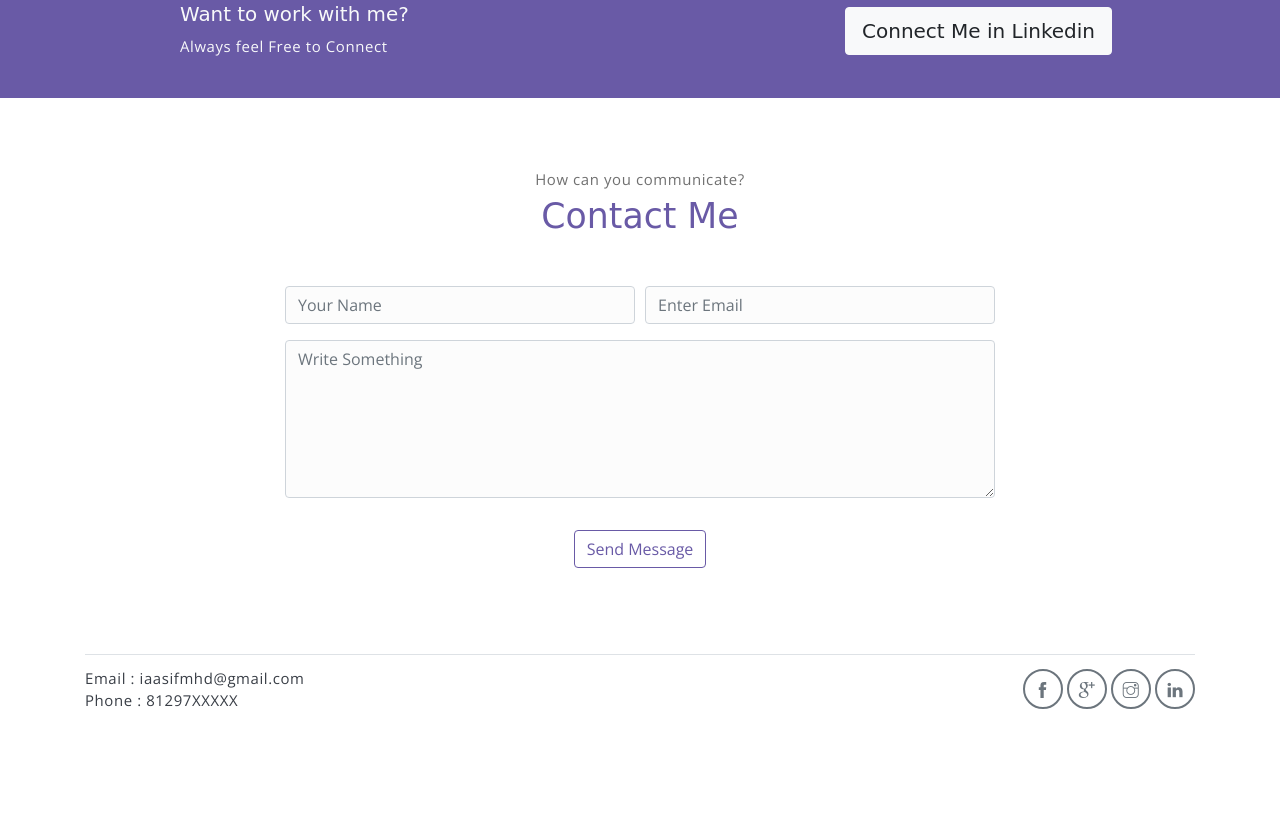
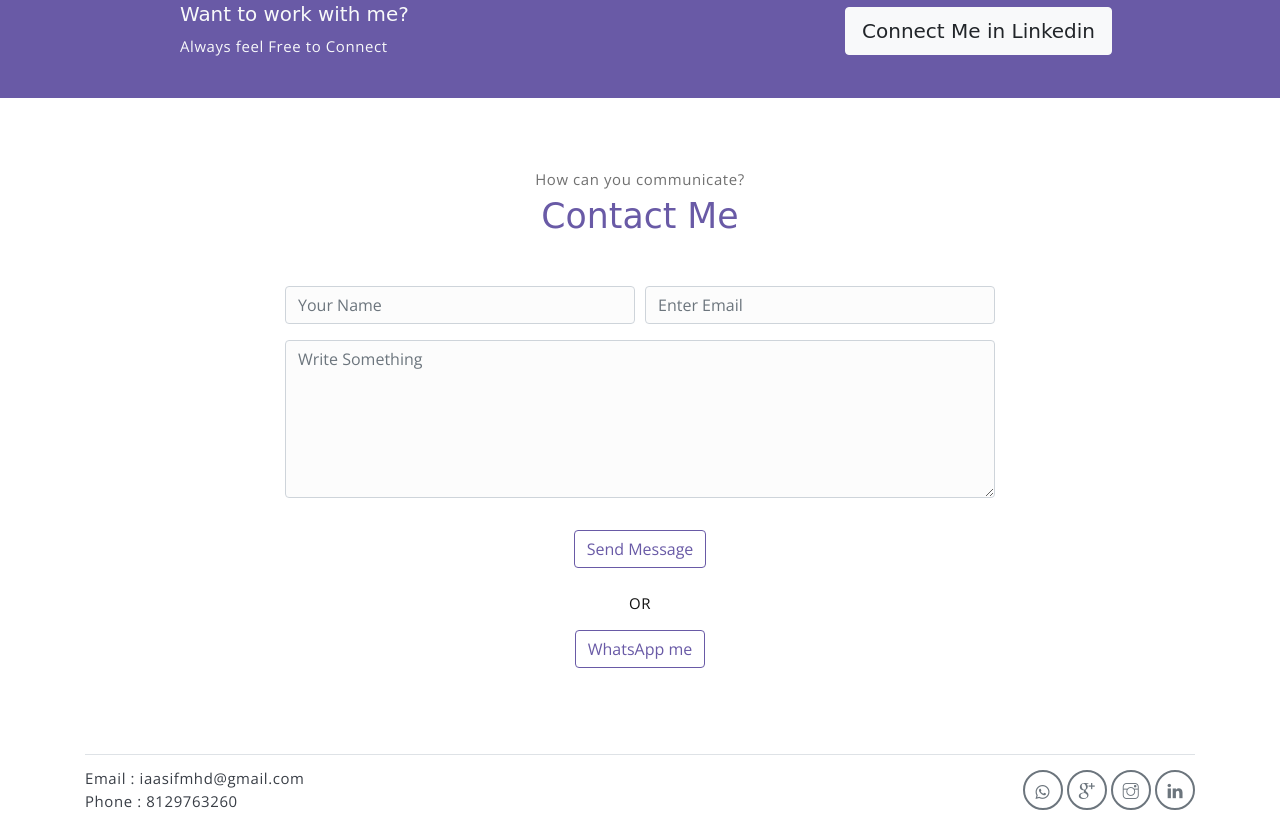
Before and after one commit to MohammedAsifM/Myportfolio, a website: page index.html in a window 1280 px wide. Shown: the part 1941-2765 px from the top of the page. Before the commit the page ends 2665 px from the top, so only its background shows below. Drawn offline with nearby package versions, Linux system fonts and the light colour scheme; a web font is replaced by a local one.

Commit message:
minorupdates

```diff
--- a/index.html
+++ b/index.html
@@ -11,6 +11,8 @@
     <link rel="stylesheet" href="assets/vendors/themify-icons/css/themify-icons.css">
 
     <link rel="stylesheet" href="assets/css/meyawo.css">
+    <link rel="stylesheet" href="https://cdnjs.cloudflare.com/ajax/libs/font-awesome/6.0.0-beta3/css/all.min.css">
+
 </head>
 
 <body data-spy="scroll" data-target=".navbar" data-offset="40" id="home">
@@ -438,6 +440,10 @@
                     </div>
                     <div class="form-group col-sm-12 mt-3">
                         <input type="submit" value="Send Message" class="btn btn-outline-primary rounded">
+                        <br> <br>
+                        <p>OR</p>
+                        <a href="https://api.whatsapp.com/send?phone=8129763260" class="btn btn-outline-primary rounded" target="_blank">WhatsApp me
+                        </a>
                     </div>
                 </div>
             </form>
@@ -450,12 +456,17 @@
 
             <p>Email : iaasifmhd@gmail.com
             <br>
-            Phone : 81297XXXXX</p>
+            Phone : 8129763260</p>
             <div class="social-links text-right m-auto ml-sm-auto">
-                <a href="javascript:void(0)" class="link"><i class="ti-facebook"></i></a>
-                <a href="javascript:void(0)" class="link"><i class="ti-google"></i></a>
-                <a href="javascript:void(0)" class="link"><i class="ti-instagram"></i></a>
-                <a href="https://www.linkedin.com/in/yourprofile" class="link"><i class="ti-linkedin"></i></a>
+                <a href="https://api.whatsapp.com/send?phone=8129763260" class="link" target="_blank">
+                    <i class="fab fa-whatsapp"></i>
+                </a>
+
+                <a href="mailto:iaasifmhd@gmail.com" class="link">
+                    <i class="ti-google"></i>
+                </a>
+                <a href="https://www.instagram.com/aaasiiiffff?igsh=MXJ1aWl5dDA1eWU1bg==" class="link"><i class="ti-instagram"></i></a>
+                <a href="https://www.linkedin.com/in/mohammed-asif-a56ba325b?utm_source=share&utm_campaign=share_via&utm_content=profile&utm_medium=android_app" class="link"><i class="ti-linkedin"></i></a>
             </div>
 
         </footer>
```
